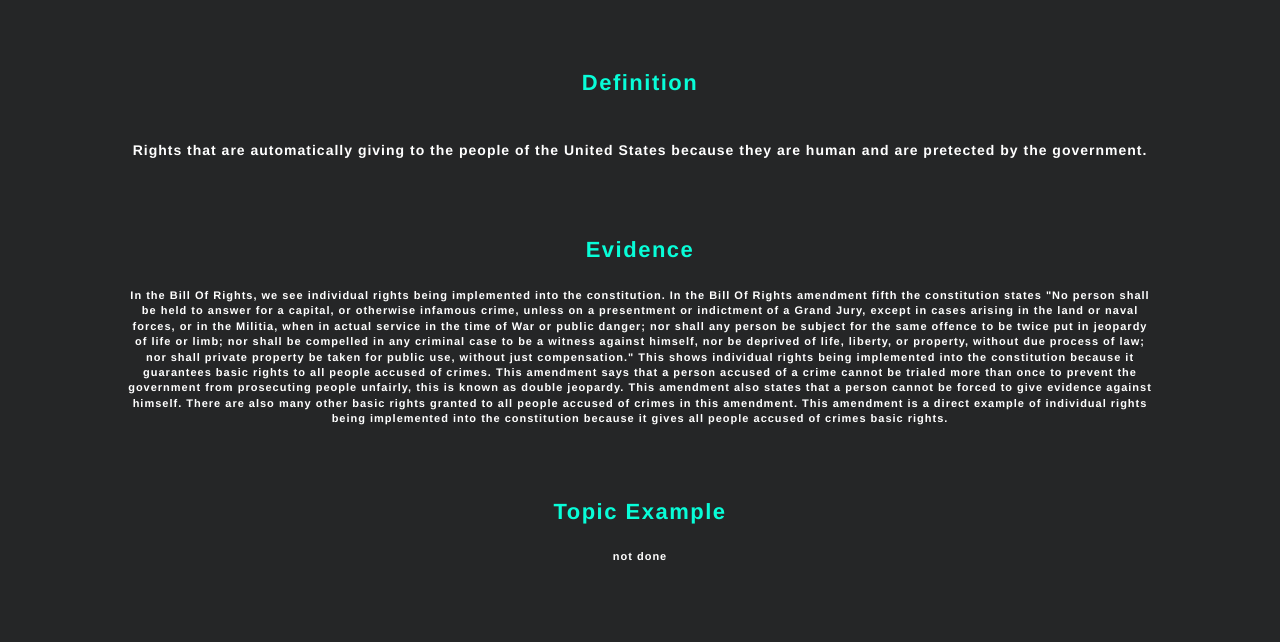
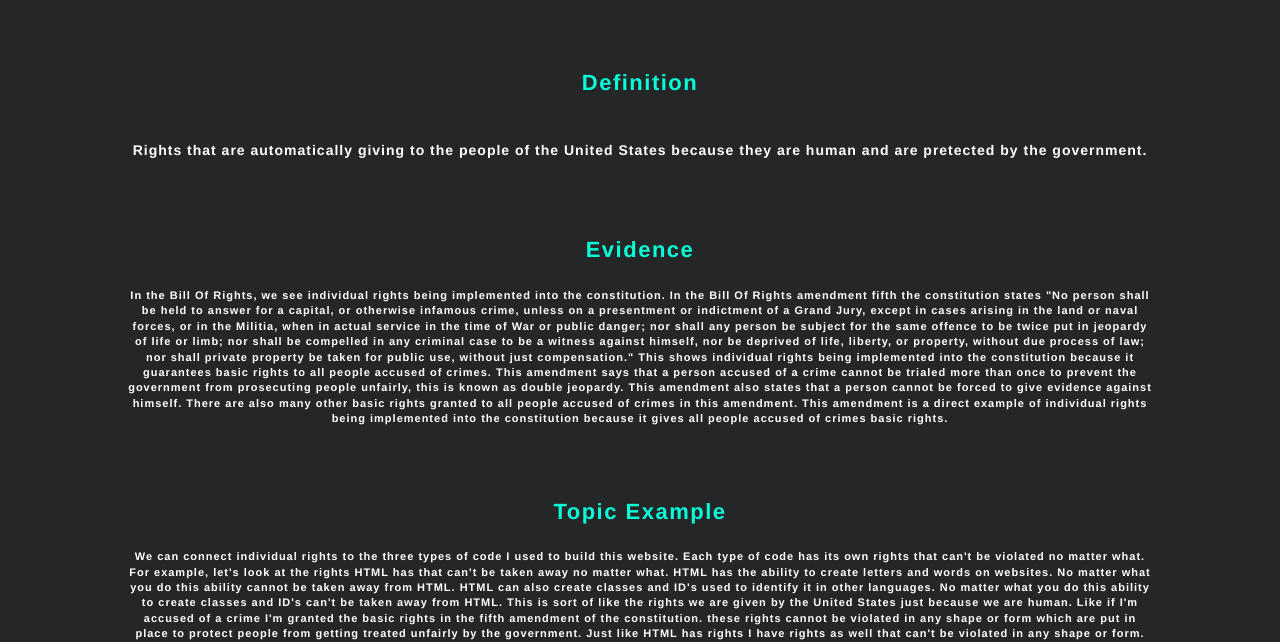
Before and after one commit to jackgrodnick/CivicsProject, a plain HTML site: page individualrights.html in a window 1280 px wide. Shown: the part 192-834 px from the top of the page. Before the commit the page ends 800 px from the top, so only its background shows below. Drawn offline with nearby package versions, Linux system fonts and the light colour scheme; a web font is replaced by a local one.

Commit message:
stsddkdkajsf

```diff
--- a/individualrights.html
+++ b/individualrights.html
@@ -52,7 +52,7 @@ crossorigin="anonymous">
     </div>
     <div class="topic-ex">
       <h3 class="topic">Topic Example</h3>
-      <p class="para">not done</p>
+      <p class="para">We can connect individual rights to the three types of code I used to build this website. Each type of code has its own rights that can't be violated no matter what. For example, let's look at the rights HTML has that can't be taken away no matter what. HTML has the ability to create letters and words on websites. No matter what you do this ability cannot be taken away from HTML. HTML can also create classes and ID's used to identify it in other languages. No matter what you do this ability to create classes and ID's can't be taken away from HTML. This is sort of like the rights we are given by the United States just because we are human. Like if I'm accused of a crime I'm granted the basic rights in the fifth amendment of the constitution. these rights cannot be violated in any shape or form which are put in place to protect people from getting treated unfairly by the government. Just like HTML has rights I have rights as well that can't be violated in any shape or form.</p>
     </div>
 
 
```
